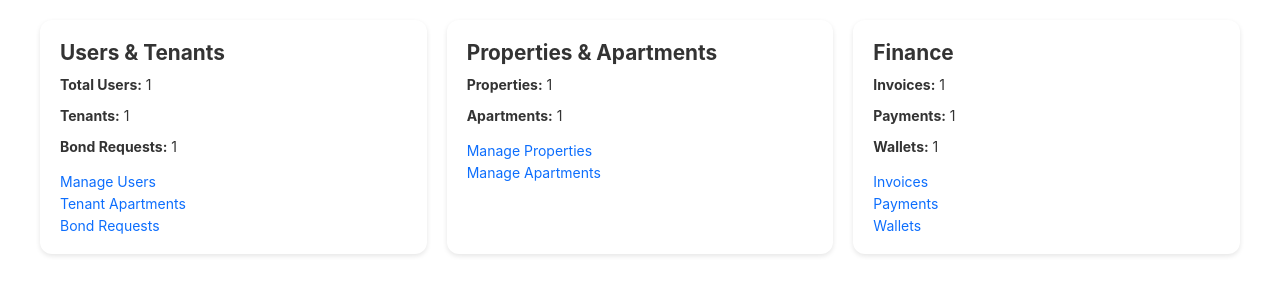
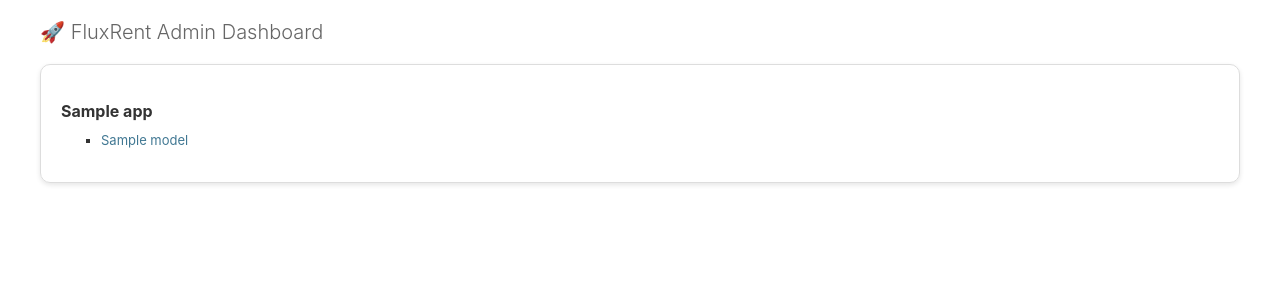
Before and after one commit to Fluxflare1/fluxrent, a Django app: template backend/core/templates/admin/custom_index.html in a window 1280 px wide. Shown: the part 86-386 px from the top of the page. Run offline with Django 4.2, Linux system fonts and the light colour scheme; the template is opened without the code that fills it: most values are stand-ins (such as "Sample title", 1, 10 or a date in 2020); parts of the project's set-up code (start-up, migrations or seed data) failed here and were passed over.

Commit message:
Update custom_index.html

```diff
--- a/backend/core/templates/admin/custom_index.html
+++ b/backend/core/templates/admin/custom_index.html
@@ -2,55 +2,20 @@
 {% load static %}
 
 {% block content %}
-<div class="dashboard" style="display: grid; grid-template-columns: repeat(auto-fit,minmax(250px,1fr)); gap:20px;">
-    <div class="card">
-        <h2>Users & Tenants</h2>
-        <p><strong>Total Users:</strong> {{ user_count }}</p>
-        <p><strong>Tenants:</strong> {{ tenant_count }}</p>
-        <p><strong>Bond Requests:</strong> {{ bond_request_count }}</p>
-        <a href="{% url 'admin:auth_user_changelist' %}">Manage Users</a><br>
-        <a href="{% url 'admin:tenants_tenantapartment_changelist' %}">Tenant Apartments</a><br>
-        <a href="{% url 'admin:tenants_bondrequest_changelist' %}">Bond Requests</a>
-    </div>
+<h1 style="margin-bottom:20px;">🚀 FluxRent Admin Dashboard</h1>
 
-    <div class="card">
-        <h2>Properties & Apartments</h2>
-        <p><strong>Properties:</strong> {{ property_count }}</p>
-        <p><strong>Apartments:</strong> {{ apartment_count }}</p>
-        <a href="{% url 'admin:properties_property_changelist' %}">Manage Properties</a><br>
-        <a href="{% url 'admin:apartments_apartment_changelist' %}">Manage Apartments</a>
-    </div>
-
-    <div class="card">
-        <h2>Finance</h2>
-        <p><strong>Invoices:</strong> {{ invoice_count }}</p>
-        <p><strong>Payments:</strong> {{ payment_count }}</p>
-        <p><strong>Wallets:</strong> {{ wallet_count }}</p>
-        <a href="{% url 'admin:bills_invoice_changelist' %}">Invoices</a><br>
-        <a href="{% url 'admin:payments_paymentrecord_changelist' %}">Payments</a><br>
-        <a href="{% url 'admin:wallets_wallet_changelist' %}">Wallets</a>
-    </div>
+<div style="display:flex; flex-wrap:wrap; gap:20px;">
+    {% for app in apps %}
+        <div style="flex:1 1 300px; border:1px solid #ddd; border-radius:10px; padding:20px; box-shadow:0 2px 5px rgba(0,0,0,0.1);">
+            <h2>{{ app.name }}</h2>
+            <ul>
+                {% for model in app.models %}
+                <li>
+                    <a href="{{ model.admin_url }}">{{ model.name }}</a>
+                </li>
+                {% endfor %}
+            </ul>
+        </div>
+    {% endfor %}
 </div>
-
-<style>
-    .card {
-        background: #fff;
-        padding: 20px;
-        border-radius: 12px;
-        box-shadow: 0 2px 5px rgba(0,0,0,0.1);
-    }
-    .card h2 {
-        margin-top: 0;
-        font-size: 1.3rem;
-    }
-    .card a {
-        display: inline-block;
-        margin-top: 5px;
-        color: #0d6efd;
-        text-decoration: none;
-    }
-    .card a:hover {
-        text-decoration: underline;
-    }
-</style>
 {% endblock %}
```
